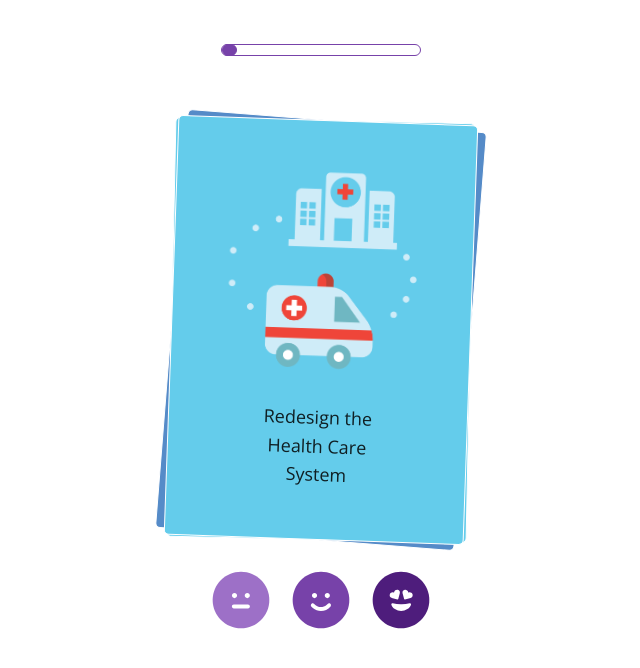
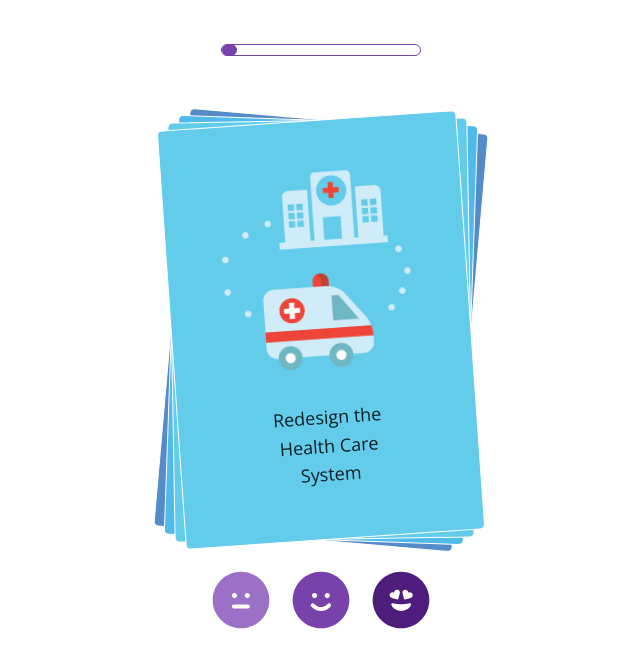
Before and after one commit to mysparkpath/Sparkpathrhok, a React (Create React App) app: page /cards in a window 1280 px wide. Shown: the top 668 px of the page, without its empty margins (319-959 px from the left). Built offline with nearby package versions, Linux system fonts and the light colour scheme.

Commit message:
set static card rotation rather than random

```diff
--- a/src/CardApp/CardDeck.js
+++ b/src/CardApp/CardDeck.js
@@ -212,7 +212,7 @@ const CardDeck = () => {
     // language,
     // setLanguage,
   } = useContext(DeckContext)
-
+  console.log('rerender devk')
   const { initial: deck, yes } = deckState
 
   const getCurrentIndex = () => {
@@ -296,6 +296,7 @@ const CardDeck = () => {
               isTop3={showTop3}
               rotate={index !== deck.length - 1}
               card={card}
+              index={index}
             />
           ))}
       </CardStackWrapper>
--- a/src/components/card.js
+++ b/src/components/card.js
@@ -90,6 +90,7 @@ const Front = ({
   toggleView,
   front,
   contrast,
+  index,
 }) => {
   const { myTop3, setMyTop3, deckState, setDeckState, language } = useContext(
     DeckContext
@@ -97,8 +98,7 @@ const Front = ({
   const { title } = card[language]
 
   const path = require(`../${imagePath}`)
-  const randomRotation = rotate ? Math.random() * 5 : 0
-
+  const indexRotation = 5 + index * -3
   const handleSelectClick = () => {
     console.log('SELECT!', card)
     if (myTop3.length < 3) {
@@ -113,7 +113,7 @@ const Front = ({
   return (
     <Wrapper
       istop3={isTop3.toString()}
-      rotation={randomRotation}
+      rotation={indexRotation}
       style={{ background: variant }}
     >
       {isTop3 && (
@@ -296,7 +296,7 @@ const Back = ({ card, variant, toggleView, front }) => {
   )
 }
 
-const Card = ({ card, isTop3, rotate }) => {
+const Card = ({ card, isTop3, rotate, index }) => {
   const { image_path, variant, contrast } = card
   const [front, toggleView] = useState(true)
   if (front) {
@@ -310,6 +310,7 @@ const Card = ({ card, isTop3, rotate }) => {
         contrast={contrast}
         front={front}
         toggleView={toggleView}
+        index={index}
       />
     )
   }
```
